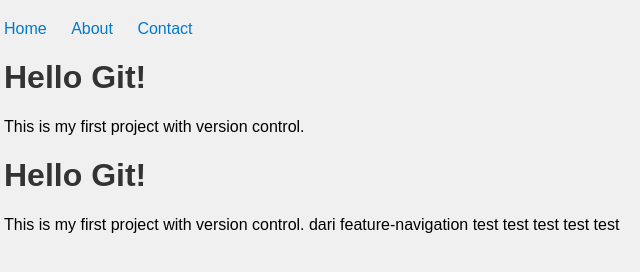
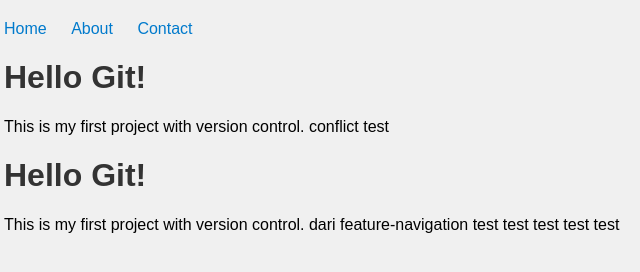
Before and after one commit to hino89/learn-git, a plain HTML site: page index.html in a window 1280 px wide. Shown: the full height of the page, 16-656 px from the left. Drawn offline with Linux system fonts and the light colour scheme.

Commit message:
Update index.html

```diff
--- a/index.html
+++ b/index.html
@@ -15,7 +15,8 @@
         </ul>
     </nav>
     <h1>Hello Git!</h1>
-    <p>This is my first project with version control.</p>
+    <p>This is my first project with version control.
+    conflict test</p>
 </body>
     <h1>Hello Git!</h1>
     <p>This is my first project with version control.
```
